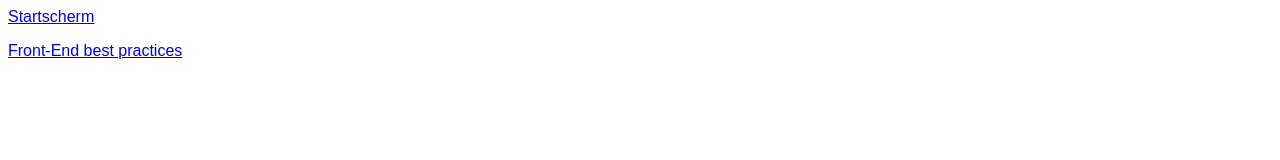
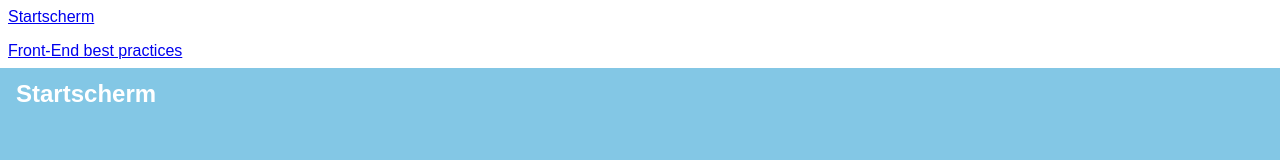
Before and after one commit to Wasknijper/MWD-WebAppFromScratch, a plain HTML site: page opdracht 5/index.html in a window 1280 px wide. Both pictures are taken after a click on the link "Startscherm". Drawn offline with Linux system fonts and the light colour scheme.

Commit message:
Ietsje uitgebreider nu

```diff
--- a/opdracht 5/index.html
+++ b/opdracht 5/index.html
@@ -16,7 +16,7 @@
 
 		</nav>
 		<section id="home" class="start"><h1>Startscherm</h1></section>
-		<section id="frontEndBestPractices" class="front-end invis"><h1>Front-End best practices</h1></section>
+		<section id="frontEndBestPractices" class="front-end"><h1>Front-End best practices</h1></section>
 	</body>
 
 	<script src="static/app.js"></script>
--- a/opdracht 5/static/app.js
+++ b/opdracht 5/static/app.js
@@ -3,15 +3,25 @@
 
 	var app = {
 		init: function(){
+			this.startUrl = window.location.href;
+			this.pages = document.getElementsByTagName('section');
+
+			for(var i = 0; i < this.pages.length; i++){
+    			this.pages[i].classList.add("invis");
+			}
+
 			routes.init();
-		}
+		},
+		startUrl : "",
+		pages : "",
+		startScreen: "home"
 	};
 
 	var routes = {
 		newUrl : "",
 		oldUrl : "",
-		startScreen: "home",
 		init: function(){
+			sections.start();
 			//https://developer.mozilla.org/en-US/docs/Web/Events/hashchange
 			window.addEventListener('hashchange', function(e){
 				this.newUrl = e.newURL.split('#')[1];
@@ -22,15 +32,24 @@
 	};
 
 	var sections = {
-		toggle: function(route, oldRoute){
+		start: function(){
+			if (app.startUrl.indexOf('#') === -1){
+				document.getElementById(app.startScreen).classList.remove("invis");
+			} else {
+				app.startUrl = app.startUrl.split('#')[1];
+				document.getElementById(app.startUrl).classList.remove('invis');
+			}
+		},
+		toggle: function(newRoute, oldRoute){
 			window.scrollTo(0,0);
-			if (route != oldRoute) {
-				document.getElementById(route).classList.remove('invis');
+			if (newRoute != oldRoute) {
+				document.getElementById(newRoute).classList.remove('invis');
 
 				if(oldRoute){
 					document.getElementById(oldRoute).classList.add('invis');
 				} else {
-					document.getElementById(routes.startScreen).classList.add('invis');
+
+					document.getElementById(app.startUrl).classList.add('invis');
 				}
 			}
 		}
```
